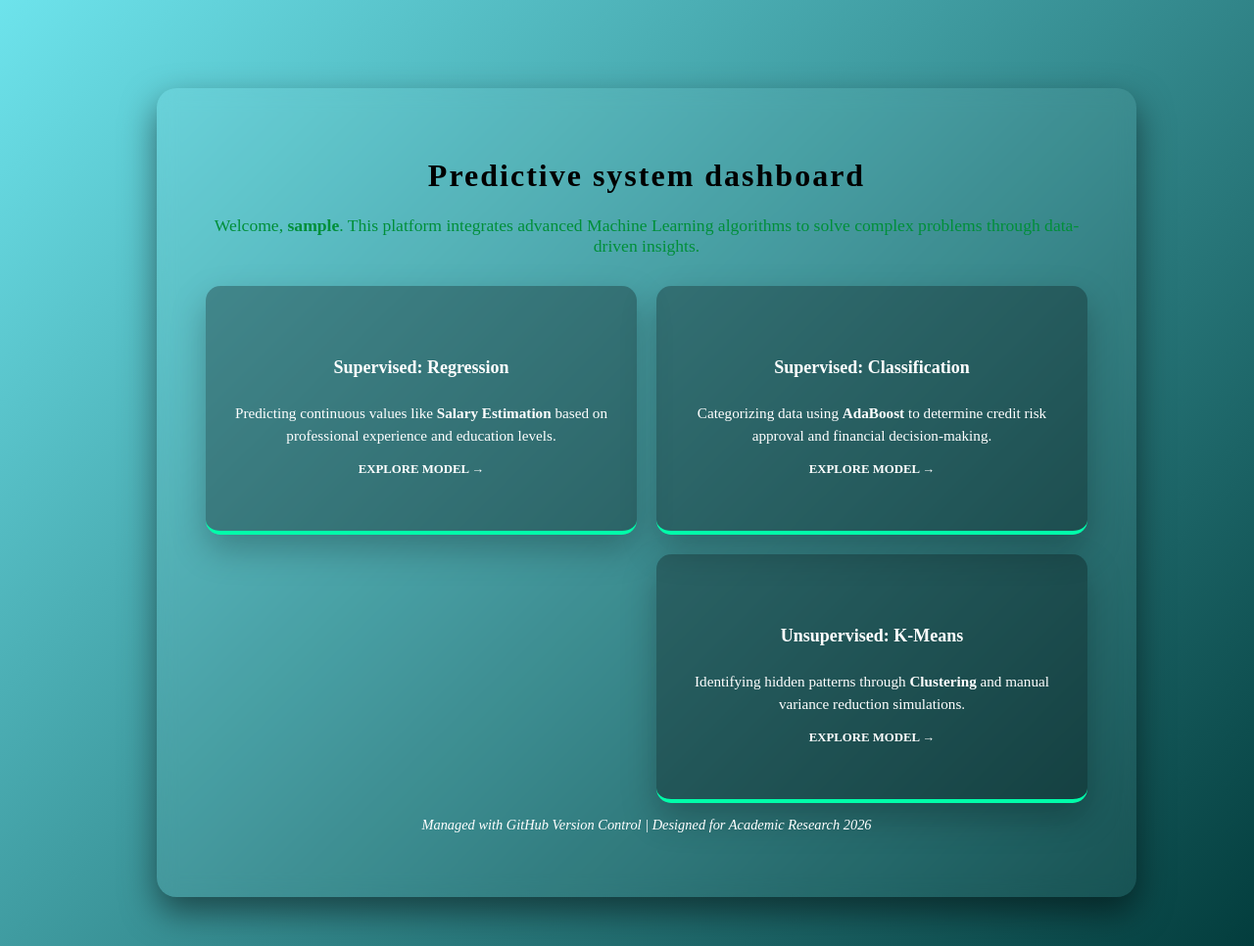
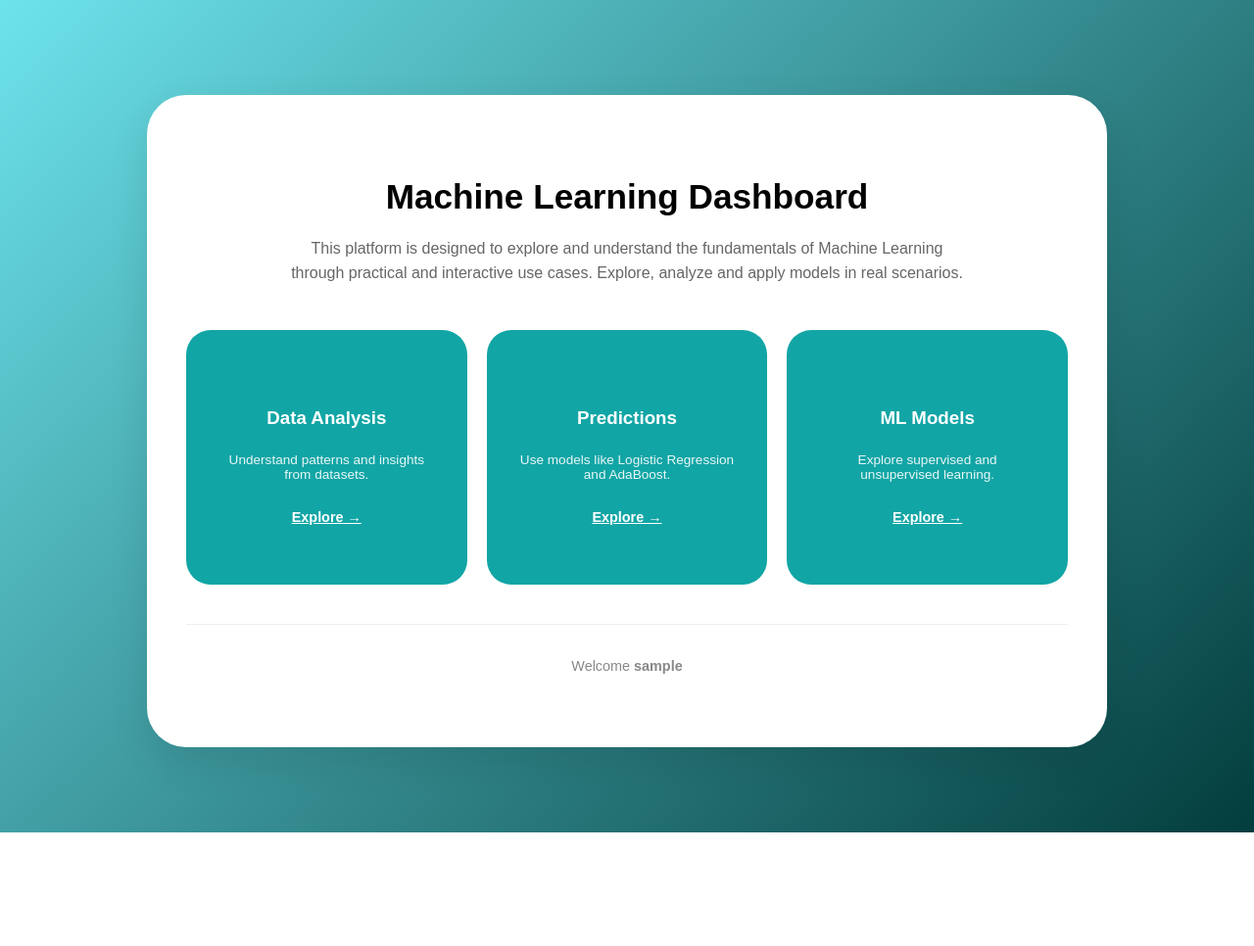
Before and after one commit to KAHS1299/sistema-predictivo-academico, a Flask app: page /dashboard in a window 1280 px wide. Shown: the part 80-1046 px from the top of the page at 98% size. After the commit the page ends 930 px from the top, so only its background shows below. Run offline with Flask 3, Linux system fonts and the light colour scheme; the visitor is signed in with stand-in values (Sample User, id 1).

Commit message:
Update dashboard.html

```diff
--- a/templates/dashboard.html
+++ b/templates/dashboard.html
@@ -1,41 +1,63 @@
 {% extends "base.html" %}
 
 {% block content %}
-<div class="dashboard-container" style="padding: 50px 20px; font-family: 'Times New Roman', serif;">
-    <div class="dashboard-card" style="max-width: 900px; margin: 0 auto; background: rgba(255, 255, 255, 0.05); backdrop-filter: blur(10px); border-radius: 20px; border: 1px solid #07a144(0, 255, 170, 0.3); padding: 50px; color: #00ffaa; box-shadow: 0 15px 35px rgba(0,0,0,0.5);">
+<div class="dashboard-wrapper" style="
+    background: transparent;
+    min-height: 100vh;
+    display: flex;
+    align-items: center;
+    justify-content: center;
+    padding: 20px;
+    font-family: 'Arial', sans-serif;
+">
 
-        <h1 class="fw-bold text-center" style="color: #000000; letter-spacing: 2px;">Predictive system dashboard</h1>
+    <div class="main-white-card" style="
+        background: #ffffff;
+        width: 100%;
+        max-width: 900px;
+        border-radius: 40px;
+        padding: 60px 40px;
+        box-shadow: 0 15px 40px rgba(0,0,0,0.1);
+        text-align: center;
+    ">
 
-        <p class="text-center mt-3 mb-5" style="font-size: 1.1rem; color: #008f39;">
-            Welcome, <b>{{ user }}</b>. This platform integrates advanced Machine Learning algorithms to solve complex problems through data-driven insights.
+        <h1 style="color: #000000; font-size: 2.2rem; font-weight: bold; margin-bottom: 20px;">
+            Machine Learning Dashboard
+        </h1>
+
+        <p style="color: #666; font-size: 1rem; line-height: 1.6; margin-bottom: 45px; max-width: 700px; margin-left: auto; margin-right: auto;">
+            This platform is designed to explore and understand the fundamentals of Machine Learning through practical and interactive use cases. Explore, analyze and apply models in real scenarios.
         </p>
 
-        <div class="features" style="display: grid; grid-template-columns: repeat(auto-fit, minmax(250px, 1fr)); gap: 20px;">
+        <div style="
+            display: grid;
+            grid-template-columns: repeat(auto-fit, minmax(240px, 1fr));
+            gap: 20px;
+            margin-bottom: 40px;
+        ">
 
-            <div class="feature-box" style="background: rgba(0, 0, 0, 0.3); padding: 25px; border-radius: 15px; border-bottom: 4px solid #00ffaa;">
-                <h3 style="color: #FFFFFF;">Supervised: Regression</h3>
-                <p style="font-size: 0.95rem; color: #FFFFFF;">Predicting continuous values like <b>Salary Estimation</b> based on professional experience and education levels.</p>
-                <a href="/linear_explanation" style="color: #FFFFFF; text-decoration: none; font-size: 0.8rem; font-weight: bold;">EXPLORE MODEL →</a>
+            <div style="background: #12a5a5; border-radius: 25px; padding: 30px; color: #ffffff; min-height: 200px; display: flex; flex-direction: column; justify-content: center;">
+                <h3 style="font-weight: bold; margin-bottom: 10px;">Data Analysis</h3>
+                <p style="font-size: 0.85rem; opacity: 0.9;">Understand patterns and insights from datasets.</p>
+                <a href="{{ url_for('linear_explanation') }}" style="margin-top: 15px; color: #ffffff; font-weight: bold; font-size: 0.9rem;">Explore →</a>
             </div>
 
-            <div class="feature-box" style="background: rgba(0, 0, 0, 0.3); padding: 25px; border-radius: 15px; border-bottom: 4px solid #00ffaa;">
-                <h3 style="color: #FFFFFF;">Supervised: Classification</h3>
-                <p style="font-size: 0.95rem; color: #FFFFFF;">Categorizing data using <b>AdaBoost</b> to determine credit risk approval and financial decision-making.</p>
-                <a href="/classification_explanation" style="color: #FFFFFF; text-decoration: none; font-size: 0.8rem; font-weight: bold;">EXPLORE MODEL →</a>
+            <div style="background: #12a5a5; border-radius: 25px; padding: 30px; color: #ffffff; min-height: 200px; display: flex; flex-direction: column; justify-content: center;">
+                <h3 style="font-weight: bold; margin-bottom: 10px;">Predictions</h3>
+                <p style="font-size: 0.85rem; opacity: 0.9;">Use models like Logistic Regression and AdaBoost.</p>
+                <a href="{{ url_for('logistic_explanation') }}" style="margin-top: 15px; color: #ffffff; font-weight: bold; font-size: 0.9rem;">Explore →</a>
             </div>
 
-            <div class="feature-box" style="background: rgba(0, 0, 0, 0.3); padding: 25px; border-radius: 15px; border-bottom: 4px solid #00ffaa;">
-                <h3 style="color: #FFFFFF;">Unsupervised: K-Means</h3>
-                <p style="font-size: 0.95rem; color: #FFFFFF;">Identifying hidden patterns through <b>Clustering</b> and manual variance reduction simulations.</p>
-                <a href="/unsupervised_basics" style="color: #FFFFFF; text-decoration: none; font-size: 0.8rem; font-weight: bold;">EXPLORE MODEL →</a>
+            <div style="background: #12a5a5; border-radius: 25px; padding: 30px; color: #ffffff; min-height: 200px; display: flex; flex-direction: column; justify-content: center;">
+                <h3 style="font-weight: bold; margin-bottom: 10px;">ML Models</h3>
+                <p style="font-size: 0.85rem; opacity: 0.9;">Explore supervised and unsupervised learning.</p>
+                <a href="{{ url_for('unsupervised_basics') }}" style="margin-top: 15px; color: #ffffff; font-weight: bold; font-size: 0.9rem;">Explore →</a>
             </div>
 
         </div>
 
-        <div class="text-center mt-5">
-            <p style="font-style: italic; color: #FFFFFF; font-size: 0.9rem;">
-                Managed with GitHub Version Control | Designed for Academic Research 2026
-            </p>
+        <div style="border-top: 1px solid #eee; padding-top: 20px;">
+            <p style="color: #888; font-size: 0.9rem;">Welcome <b>{{ user }}</b></p>
         </div>
 
     </div>
```
